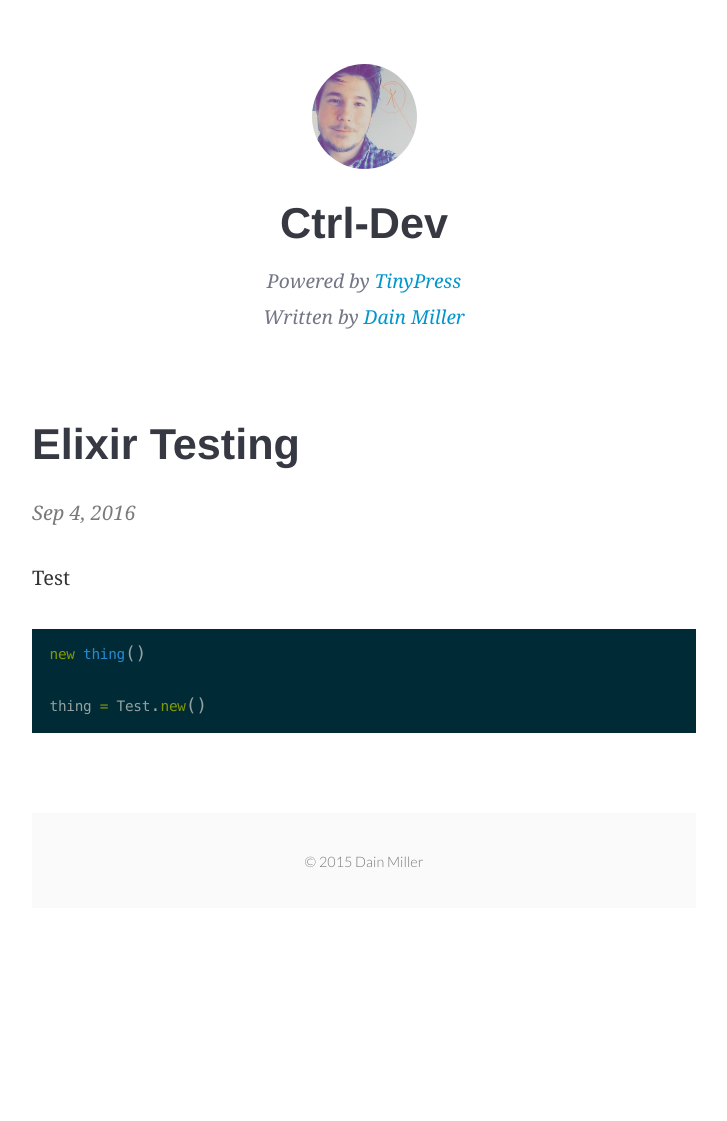
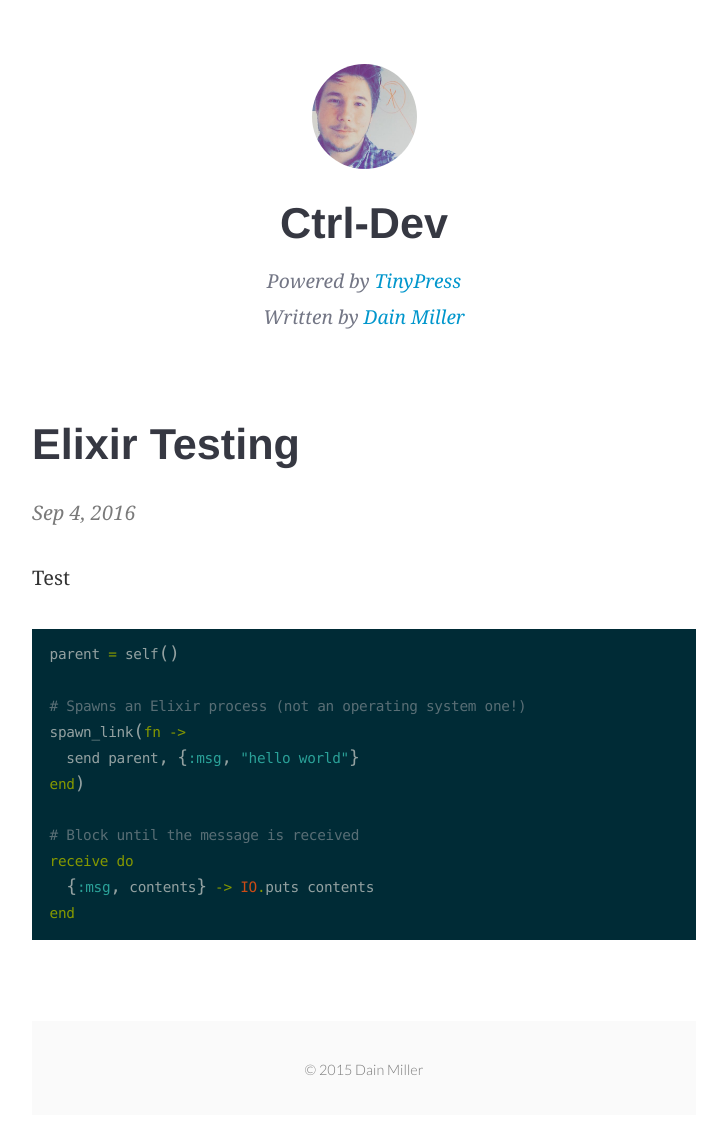
Before and after one commit to mraiur/dainmiller.github.io, a Jekyll site: the page built from _posts/2016-09-04-test.markdown, in a window 1280 px wide. Shown: the whole page, without its empty margins (276-1003 px from the left). Built offline with Jekyll 4.4.1, drawn with Linux system fonts in a browser that asks for light colours; before the commit the page ends 964 px from its top, so only the background shows below that.

Commit message:
Post update: Elixir Testing

````diff
--- a/_posts/2016-09-04-test.markdown
+++ b/_posts/2016-09-04-test.markdown
@@ -5,8 +5,16 @@ layout: post
 ---
 Test
 
-```js
-new thing()
+```elixir
+parent = self()
 
-thing = Test.new()
+# Spawns an Elixir process (not an operating system one!)
+spawn_link(fn ->
+  send parent, {:msg, "hello world"}
+end)
+
+# Block until the message is received
+receive do
+  {:msg, contents} -> IO.puts contents
+end
 ```
````
